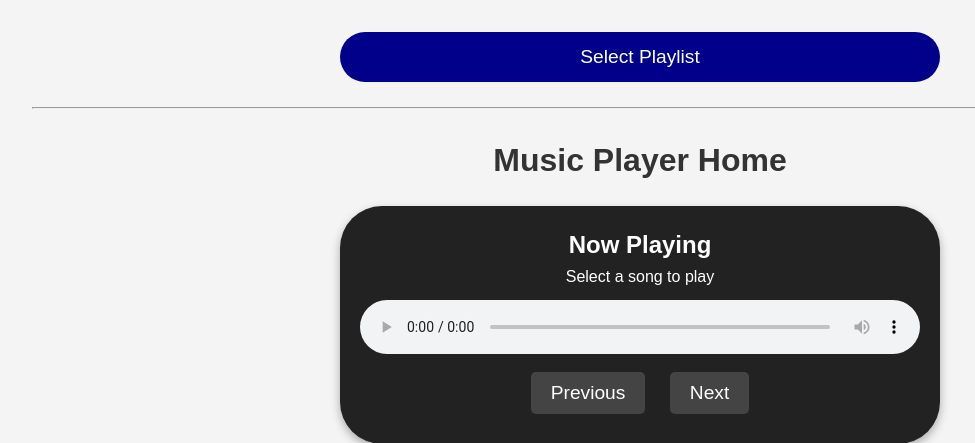
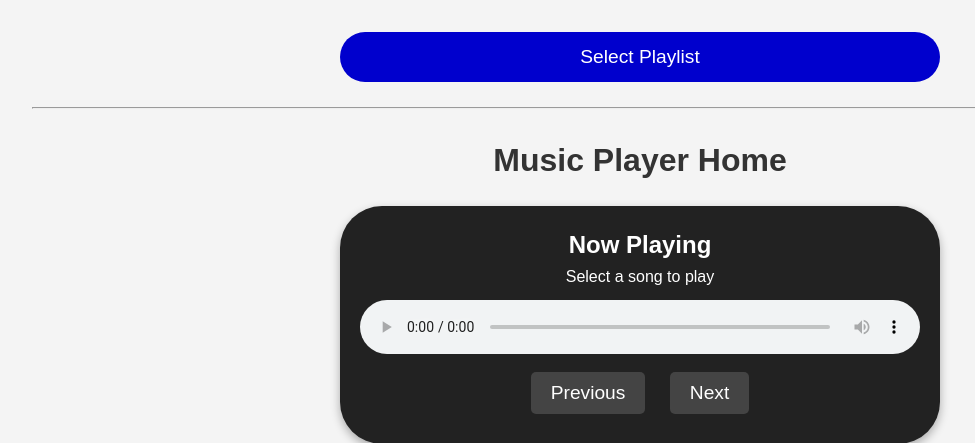
Before and after one commit to djdinnebeil/tunes-and-more, a Flask app: page /songs/player in a window 1280 px wide. Shown: the part 63-506 px from the top of the page, without its empty margins (0-975 px from the left). Run offline with Flask 3, Linux system fonts and the light colour scheme; the visitor is signed in with stand-in values (Sample User, id 1); data that the repository does not hold is empty.

Commit message:
Updated styles

```diff
--- a/app/static/css/styles.css
+++ b/app/static/css/styles.css
@@ -282,7 +282,7 @@ footer {
 }
 
 .dropdown-button {
-    background-color: darkblue;
+    background-color: mediumblue;
     color: white;
     padding: 10px 20px;
     border: none;
```
